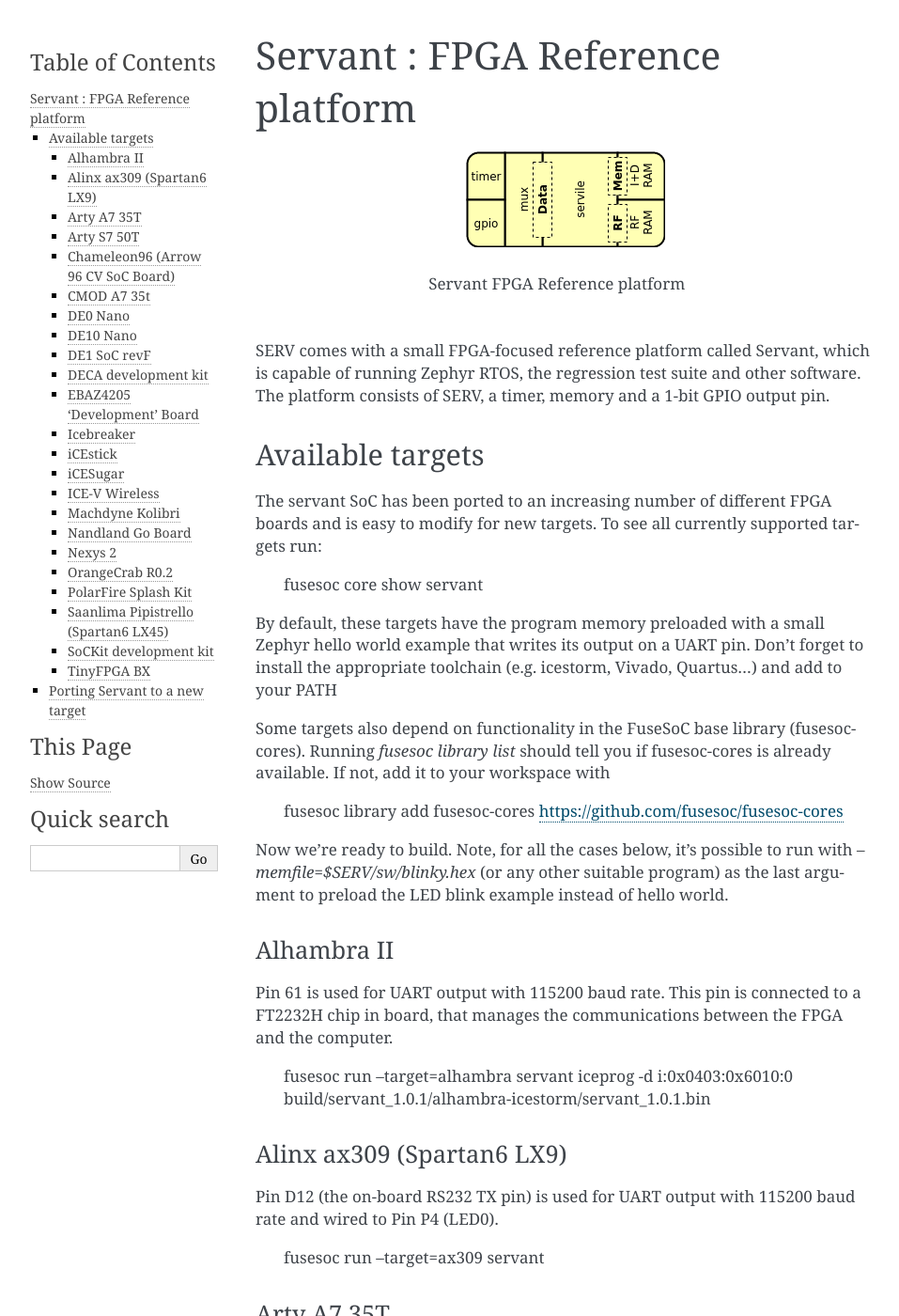
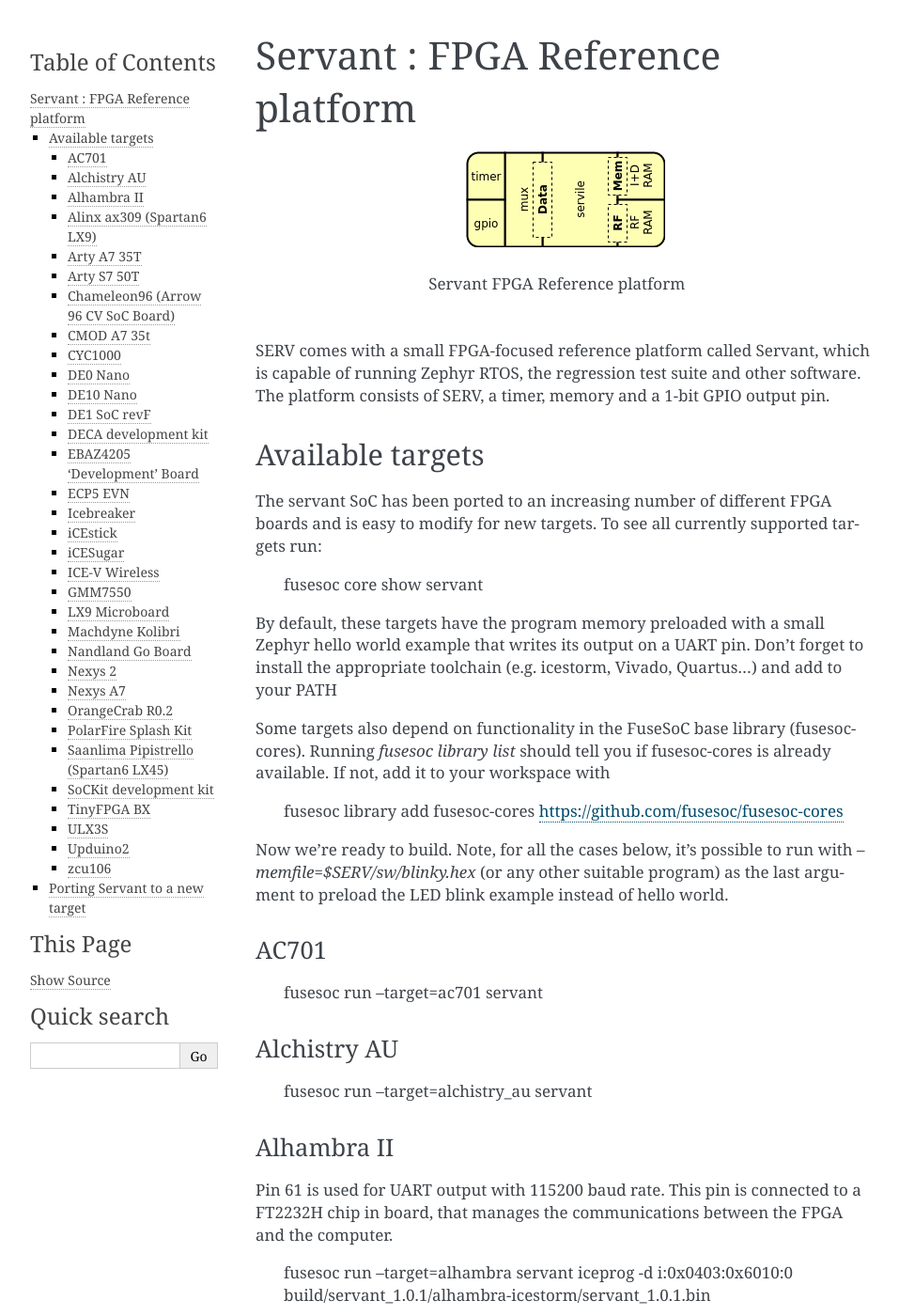
Before and after one commit to olofk/serv, a Sphinx documentation site: the page built from doc/servant.rst, in a window 1280 px wide and 1400 px high. Shown: the whole window at 94% size, without its empty margins (148-1105 px from the left). Built offline with Sphinx 7.4.7, drawn with Linux system fonts in a browser that asks for light colours; some of the changed text lies outside the part shown.

Commit message:
Add missing Servant ports to doc

```diff
--- a/doc/servant.rst
+++ b/doc/servant.rst
@@ -23,6 +23,17 @@
 Now we're ready to build. Note, for all the cases below, it's possible to run with `--memfile=$SERV/sw/blinky.hex`
 (or any other suitable program) as the last argument to preload the LED blink example
 instead of hello world.
+
+AC701
+^^^^^
+
+    fusesoc run --target=ac701 servant
+
+Alchistry AU
+^^^^^^^^^^^^
+
+    fusesoc run --target=alchistry_au servant
+
 
 Alhambra II
 ^^^^^^^^^^^
@@ -69,6 +80,11 @@
 
     fusesoc run --target=cmod_a7_35t servant
 
+CYC1000
+^^^^^^^
+
+    fusesoc run --target=cyc1000 servant
+
 DE0 Nano
 ^^^^^^^^
 
@@ -110,6 +126,11 @@
 
 Reference: https://github.com/fusesoc/blinky#ebaz4205-development-board
 
+ECP5 EVN
+^^^^^^^^
+
+    fusesoc run --target=ecp5_evn servant
+
 Icebreaker
 ^^^^^^^^^^
 
@@ -143,6 +164,16 @@
 
     iceprog build/servant_1.2.1/icestick-icestorm/servant_1.2.1.bin
 
+GMM7550
+^^^^^^^
+
+    fusesoc run --target=gmm7550 servant
+
+LX9 Microboard
+^^^^^^^^^^^^^^
+
+    fusesoc run --target=lx9_microboard servant
+
 Machdyne Kolibri
 ^^^^^^^^^^^^^^^^
 
@@ -168,6 +199,11 @@
 
     fusesoc run --target=nexys_2_500 servant --uart_baudrate=57600 --firmware=$SERV/sw/zephyr_hello.hex
 
+
+Nexys A7
+^^^^^^^^
+
+    fusesoc run --target=nexys_a7 servant
 
 OrangeCrab R0.2
 ^^^^^^^^^^^^^^^
@@ -213,6 +249,21 @@
     fusesoc run --target=tinyfpga_bx servant
     tinyprog --program build/servant_1.0.1/tinyfpga_bx-icestorm/servant_1.0.1.bin
 
+ULX3S
+^^^^^
+
+    fusesoc run --target=ulx3s servant
+
+Upduino2
+^^^^^^^^
+
+    fusesoc run --target=upduino2 servant
+
+zcu106
+^^^^^^
+
+    fusesoc run --target=zcu106 servant
+
 Porting Servant to a new target
 -------------------------------
 
```
